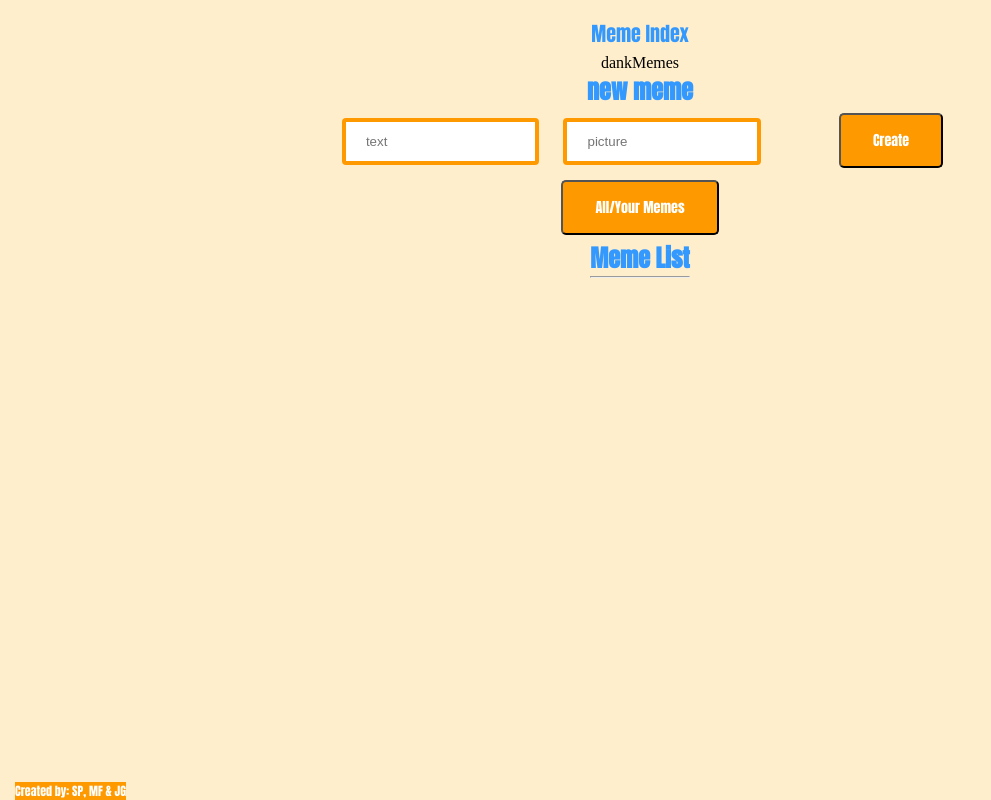
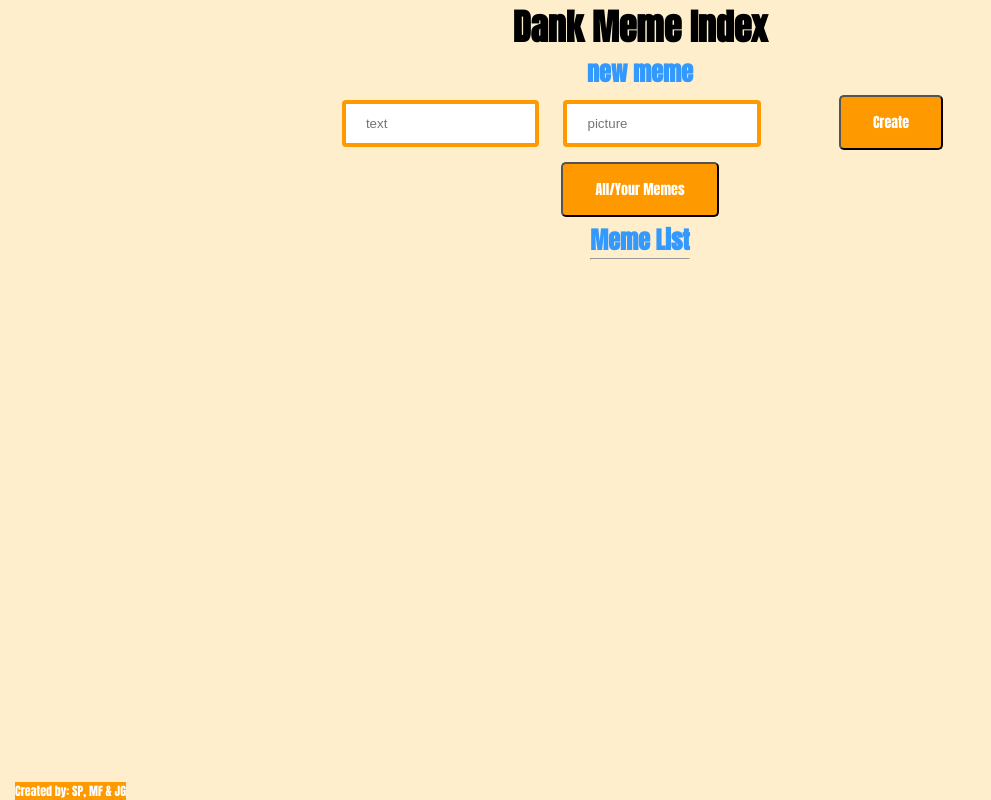
Before and after one commit to mattcfilbert/text_2_pix_client, a plain HTML site: page index.html in a window 1280 px wide. Shown: the whole page, without its empty margins (0-991 px from the left). Drawn offline with nearby package versions, Linux system fonts and the light colour scheme; some packages are replaced by stand-ins of ours; no server answers.

Commit message:
merge prep

```diff
--- a/index.html
+++ b/index.html
@@ -17,8 +17,7 @@
     <script src="js/services/funny_text.services.js"></script>
 <script src="js/services/cat.services.js"></script>
   </head>
-  <h1><a ui-sref="memeIndex">Meme Index</a></h1>
-  <header>dankMemes</header>
+  <h1>Dank Meme Index</a></h1>
   <body>
     <main data-ui-view></main>
     <footer></footer>
--- a/style.css
+++ b/style.css
@@ -206,20 +206,7 @@ a:hover {
   border-radius: 10px;
   background-color: #3399ff;
 }
-/*main {
-  flex: 1;
+
+.create {
+  display: inline;
 }
-
-body {
-  margin: 0;
-}*/
-
-/*textarea {
-    display: block;
-    width: 20%;
-    padding: 12px 20px;
-    box-sizing: border-box;
-    border: 4px solid #990099;
-    border-radius: 4px;
-    resize: none;
-}*/
```
